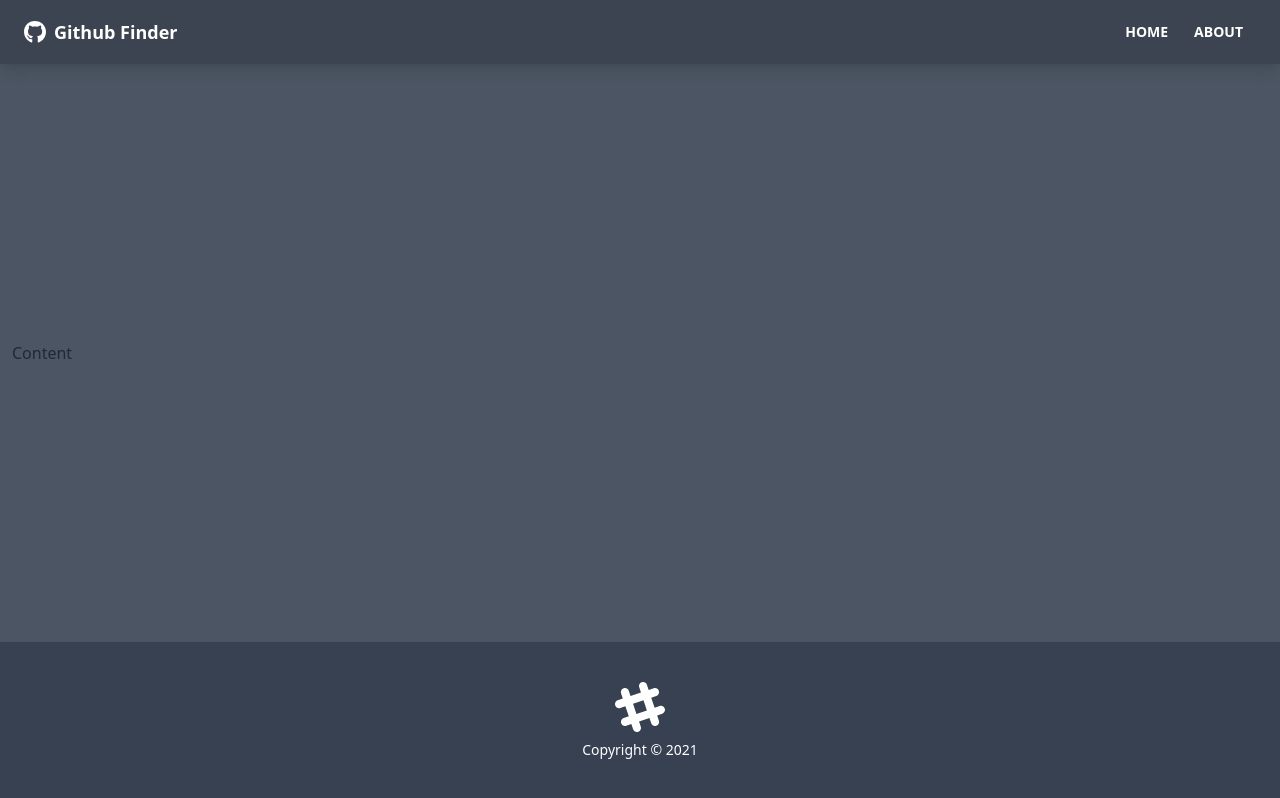
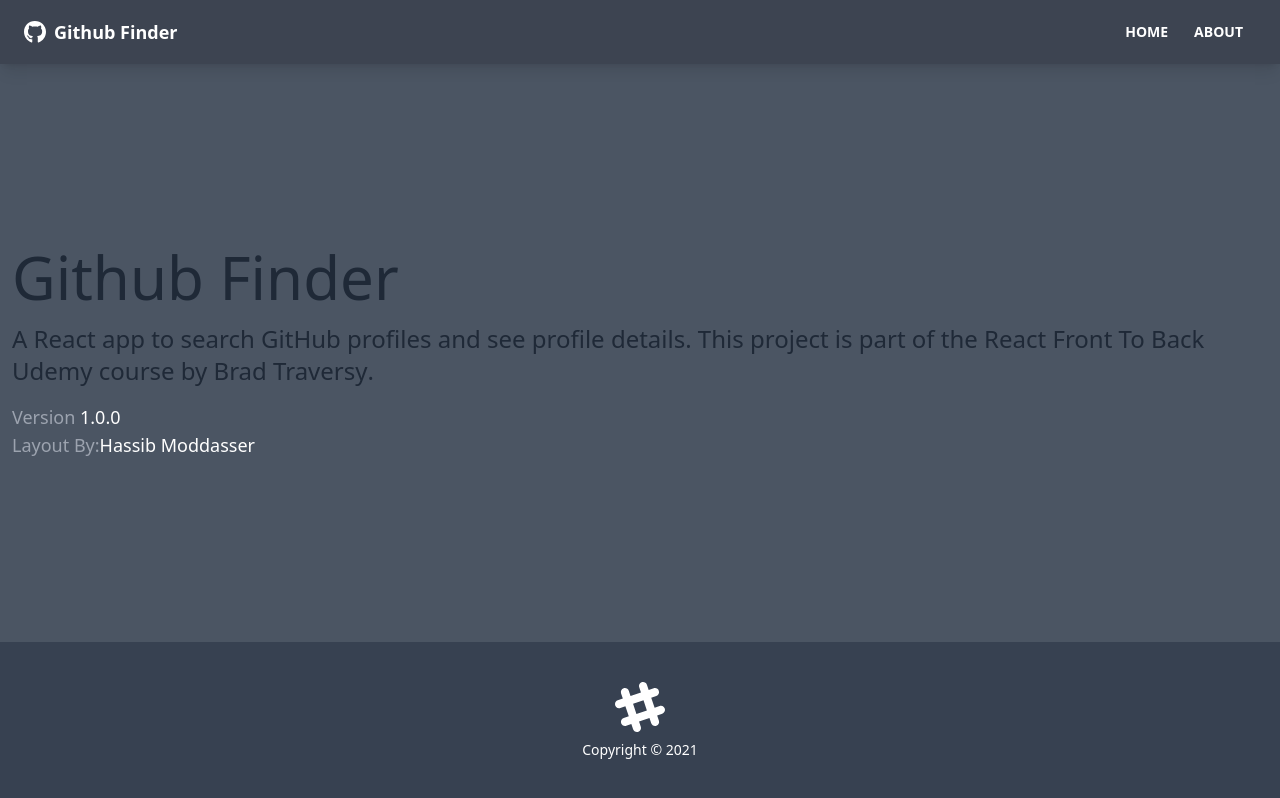
Before and after one commit to eamahma/github-finder, a React (Create React App) app: page /about in a window 1280 px wide. Built offline with nearby package versions, Linux system fonts and the light colour scheme.

Commit message:
48.Pages& Routes

```diff
--- a/src/App.js
+++ b/src/App.js
@@ -1,7 +1,10 @@
 import React from "react";
-import {BrowserRouter as Router, Route} from 'react-router-dom'
+import {BrowserRouter as Router, Route, Routes} from 'react-router-dom'
 import Navbar from "./components/layout/Navbar";
 import Footer from "./components/layout/Footer";
+import Home from "./components/pages/Home";
+import About from "./components/pages/About";
+import NotFound from "./components/pages/NotFound";
 
 function App() {
   return (
@@ -9,7 +12,12 @@
       <div className="flex flex-col justify-between h-screen bg-gray-600">
         <Navbar />
         <main className="container mx-auto px-3 pb-12">
-          <h1>Content</h1>
+          <Routes>
+            <Route path='/' element={<Home />} />
+            <Route path='/about' element={<About />} />
+            <Route path='/notfound' element={<NotFound />} />
+            <Route path='/*' element={<NotFound />} />
+          </Routes>
         </main>
         <Footer />
       </div>
--- /dev/null
+++ b/src/components/pages/About.jsx
@@ -0,0 +1,33 @@
+import React from 'react'
+
+function About() {
+  return (
+    <div>
+      <h1 className="text-6xl mb-4">Github Finder</h1>
+      <p className='mb-4 text-2xl font-light'>
+        A React app to search GitHub profiles and see profile details. This
+        project is part of the
+        <a href='https://www.udemy.com/course/modern-react-front-to-back/'>
+          {' '}
+          React Front To Back
+        </a>{' '}
+        Udemy course by
+        <strong>
+          <a href='https://traversymedia.com'> Brad Traversy</a>
+        </strong>
+        .
+      </p>
+      <p className='text-lg text-gray-400'>
+        Version <span className='text-white'>1.0.0</span>
+      </p>
+      <p className='text-lg text-gray-400'>
+        Layout By:
+        <a className='text-white' href='https://twitter.com/hassibmoddasser'>
+          Hassib Moddasser
+        </a>
+      </p>
+    </div>
+  )
+}
+
+export default About
--- /dev/null
+++ b/src/components/pages/Home.jsx
@@ -0,0 +1,11 @@
+import React from 'react'
+
+function Home() {
+  return (
+    <div>
+      <h1 className="text-6xl">Welcome</h1>
+    </div>
+  )
+}
+
+export default Home
--- /dev/null
+++ b/src/components/pages/NotFound.jsx
@@ -0,0 +1,24 @@
+import React from 'react'
+import {FaHome} from 'react-icons/fa'
+import {Link, link} from 'react-router-dom'
+
+function NotFound() {
+  return (
+    <div className='hero'>
+      <div className='text-center hero-content'>
+        <div className='max-w-lg'>
+          <h1 className="text-8xl font-bold mb-8">
+            Oops!
+          </h1>
+          <p className="text-5xl mb-8">404 page not found!</p>
+          <Link to='/' className='btn btn-primary btn-lg'>
+            <FaHome className='mr-2' />
+            Back To Home
+          </Link>
+        </div>
+      </div>
+    </div>
+  )
+}
+
+export default NotFound
```
